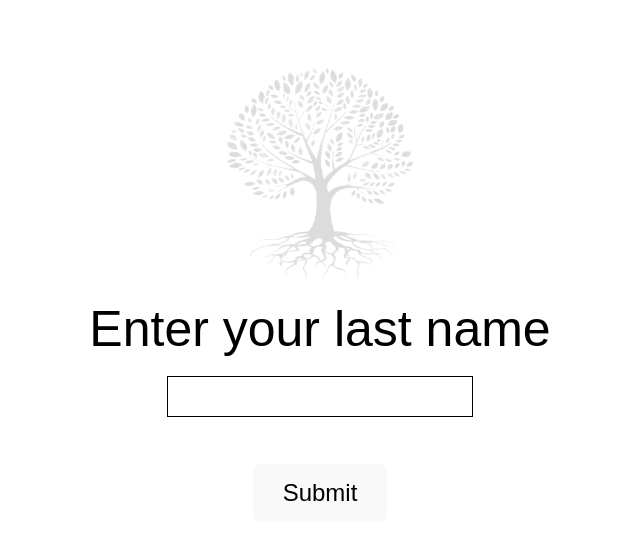
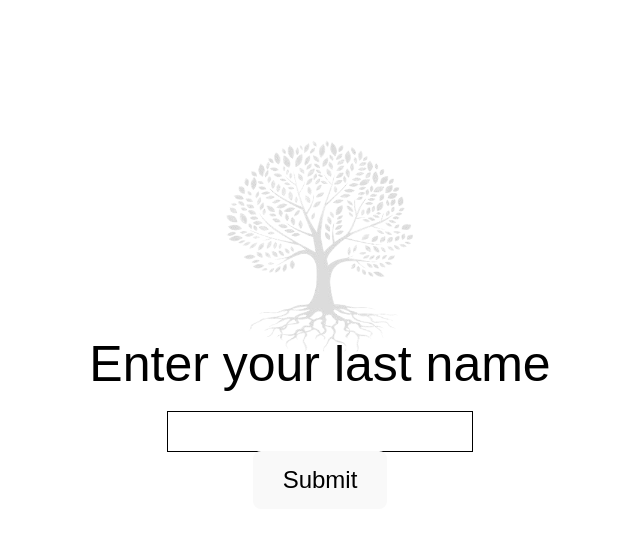
Before and after one commit to mondher812/Heritrace, a React (Vite) app in the folder frontend/: page / in a window 1280 px wide. Shown: the top 540 px of the page, without its empty margins (320-960 px from the left). Built offline with nearby package versions, Linux system fonts and the light colour scheme; no server answers.

Commit message:
fixed css to load world map

```diff
--- a/frontend/src/pages/new_page.css
+++ b/frontend/src/pages/new_page.css
@@ -61,36 +61,19 @@
     min-height: 400px;
 }
 
-.landing-page {
-    min-height: 100vh;
-    display: flex;
-    flex-direction: column;
-    padding-top: 0;
-}
-
-.landing-header {
-    display: flex;
-    flex-direction: column;
-    align-items: center;
-    gap: 3rem;
-    padding-top: 2vh; /* Position from top of viewport */
-}
-
 .new-page-title {
+    font-family: 'Montserrat', sans-serif;
     font-size: 3.2rem;
     font-weight: 700;
-    color: #333;
     text-align: center;
+    margin-bottom: 30px;
     letter-spacing: 0.05rem;
+    color: #333; /* Clean dark gray */
     text-shadow: 0 1px 3px rgba(0, 0, 0, 0.1);
 }
 
-.textbox-container {
-    margin-top: 5vh;
-}
-
-.submit-button-container {
-    margin-top: 4vh;
+.new-page-title:hover {
+    transform: scale(1.05);
 }
 
 /* Add other existing styles as needed */
```
